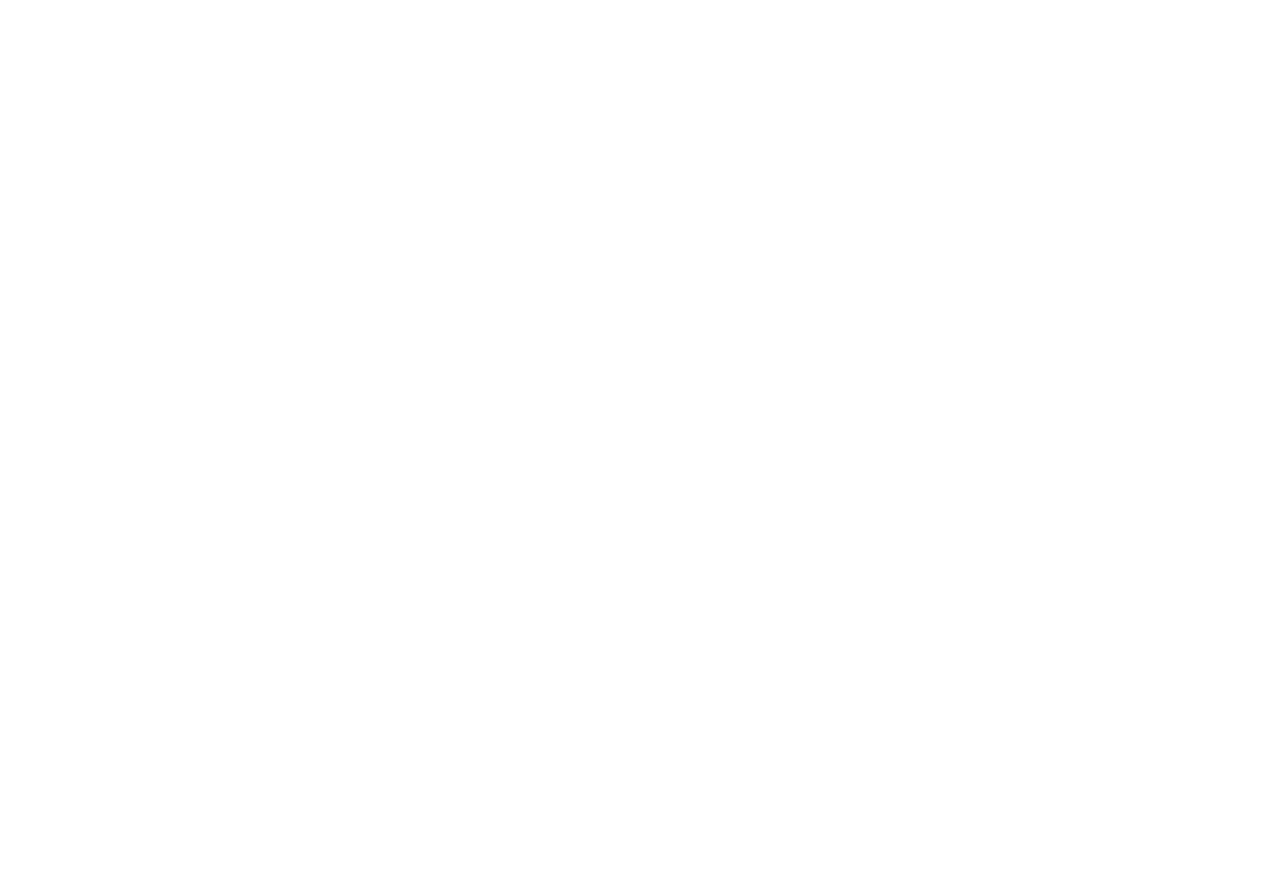
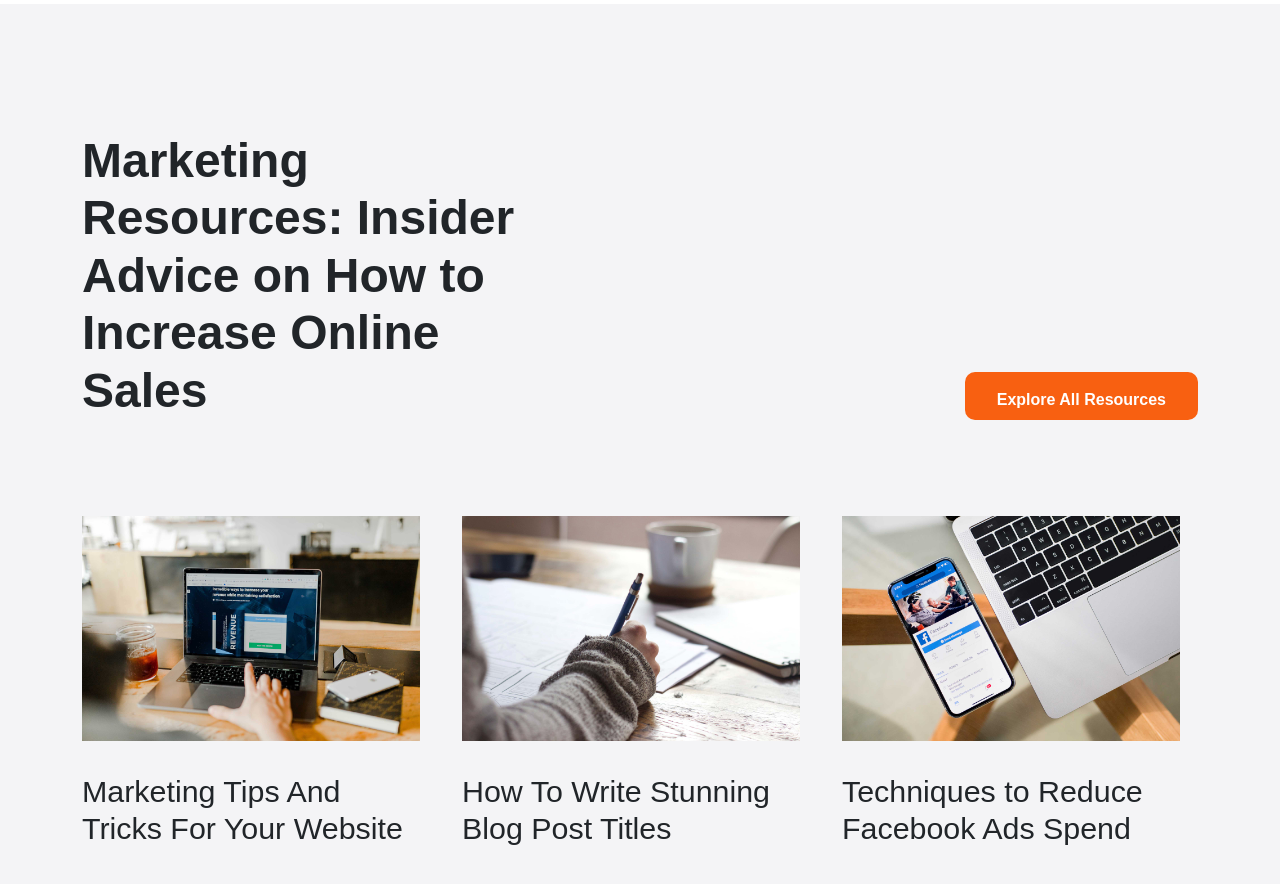
Before and after one commit to emanuelerm/proj-html-vuejs, a Vue app: page / in a window 1280 px wide. Shown: the part 6940-7824 px from the top of the page. Before the commit the page ends 6944 px from the top, so only its background shows below. Built offline with nearby package versions, Linux system fonts and the light colour scheme; a web font is replaced by a local one.

Commit message:
OurWorkComponent done

```diff
--- a/src/components/OurWorkComponent.vue
+++ b/src/components/OurWorkComponent.vue
@@ -23,6 +23,49 @@
               </h3>
               <h5 class="text-capitalize">kate schadler</h5>
               <p class="text-capitalize">marketing consultant - abstract</p>
+            </div>
+          </div>
+        </div>
+      </div>
+    </section>
+    <section id="resources">
+      <div class="container">
+        <div class="row justify-content-between align-items-end mb-5">
+          <div class="col-lg-6">
+            <h2 class="text-capitalize">
+              marketing resources: insider advice
+              <span class="text-lowercase">on</span> how
+              <span class="text-lowercase">to</span> increase online sales
+            </h2>
+          </div>
+          <div class="col-lg-auto ms-auto">
+            <button class="text-capitalize">explore all resources</button>
+          </div>
+        </div>
+        <div class="row row-cols-3 justify-content-space-between pt-5">
+          <div class="col-lg-4">
+            <div class="img-container">
+              <img src="../assets/images/blog-posts-6.jpg" alt="blog post 1" />
+              <h3 class="text-capitalize">
+                marketing tips and tricks for your website
+              </h3>
+            </div>
+          </div>
+          <div class="col-lg-4">
+            <div class="img-container">
+              <img src="../assets/images/blog-posts-5.jpg" alt="blog post 2" />
+              <h3 class="text-capitalize">
+                how to write stunning blog post titles
+              </h3>
+            </div>
+          </div>
+          <div class="col-lg-4">
+            <div class="img-container">
+              <img src="../assets/images/blog-posts-4.jpg" alt="blog post 3" />
+              <h3 class="text-capitalize">
+                techniques <span class="text-lowercase">to</span> reduce
+                facebook ads spend
+              </h3>
             </div>
           </div>
         </div>
@@ -71,5 +114,38 @@
       }
     }
   }
+  #resources {
+    padding: 8rem 0;
+    h2 {
+      font-size: 3rem;
+      font-weight: 700;
+      margin-right: 4rem;
+      margin-bottom: 0;
+    }
+    button {
+      color: $white-color;
+      background-color: $orange-color;
+      height: 3rem;
+      border-radius: 10px;
+      border: none;
+      font-size: 1rem;
+      font-weight: 700;
+      padding: 0.7rem 2rem 0.2rem;
+      &:hover {
+        background-color: #d3530f;
+      }
+    }
+    .img-container {
+      width: 95%;
+      img {
+        width: 100%;
+        height: auto;
+      }
+      h3 {
+        margin-top: 2rem;
+        font-size: 1.9rem;
+      }
+    }
+  }
 }
 </style>
```
